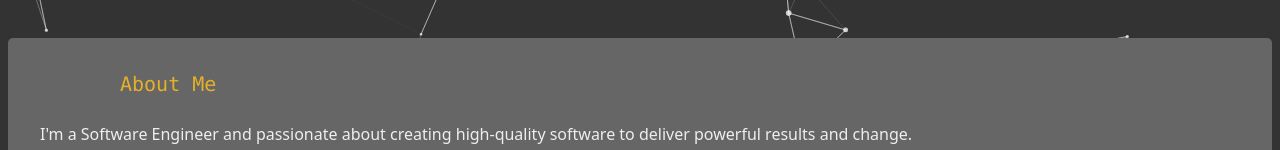
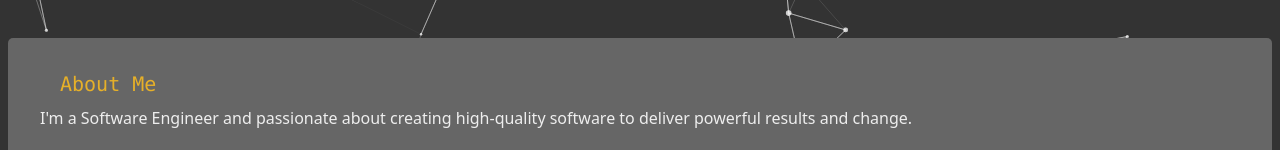
Before and after one commit to filipeqm94/portfolio, a React (Create React App) app: page / in a window 1280 px wide. Shown: the part 404-554 px from the top of the page. Built offline with nearby package versions, Linux system fonts and the light colour scheme.

Commit message:
📝 Add Projects component

```diff
--- a/src/App.js
+++ b/src/App.js
@@ -1,10 +1,11 @@
 import React from 'react'
 
 import Particles from 'react-tsparticles'
+
+import Header from './components/Header'
+import CallToAction from './components/CallToAction'
 import AboutMe from './components/AboutMe'
-
-import CallToAction from './components/CallToAction'
-import Header from './components/Header'
+import Projects from './components/Projects'
 
 const particles = {
   fpsLimit: 60,
@@ -77,6 +78,7 @@ function App() {
       <main>
         <CallToAction />
         <AboutMe />
+        <Projects />
       </main>
     </div>
   )
--- a/src/components/AboutMe/index.js
+++ b/src/components/AboutMe/index.js
@@ -6,7 +6,7 @@ function AboutMe() {
   return (
     <section id='about-me' className='pt-24'>
       <article>
-        <h2 className='text-[#E6B029] text-xl'>
+        <h2 className='text-[#E6B029] text-xl ml-5 mb-2'>
           <code>About Me</code>
         </h2>
         <div className='elevator-pitch'>
--- a/src/components/AboutMe/styles.scss
+++ b/src/components/AboutMe/styles.scss
@@ -1,9 +1,4 @@
 article {
-  h2 {
-    margin-left: 5rem;
-    margin-bottom: 1.5rem;
-  }
-
   .elevator-pitch {
     margin-bottom: 2rem;
 
```
